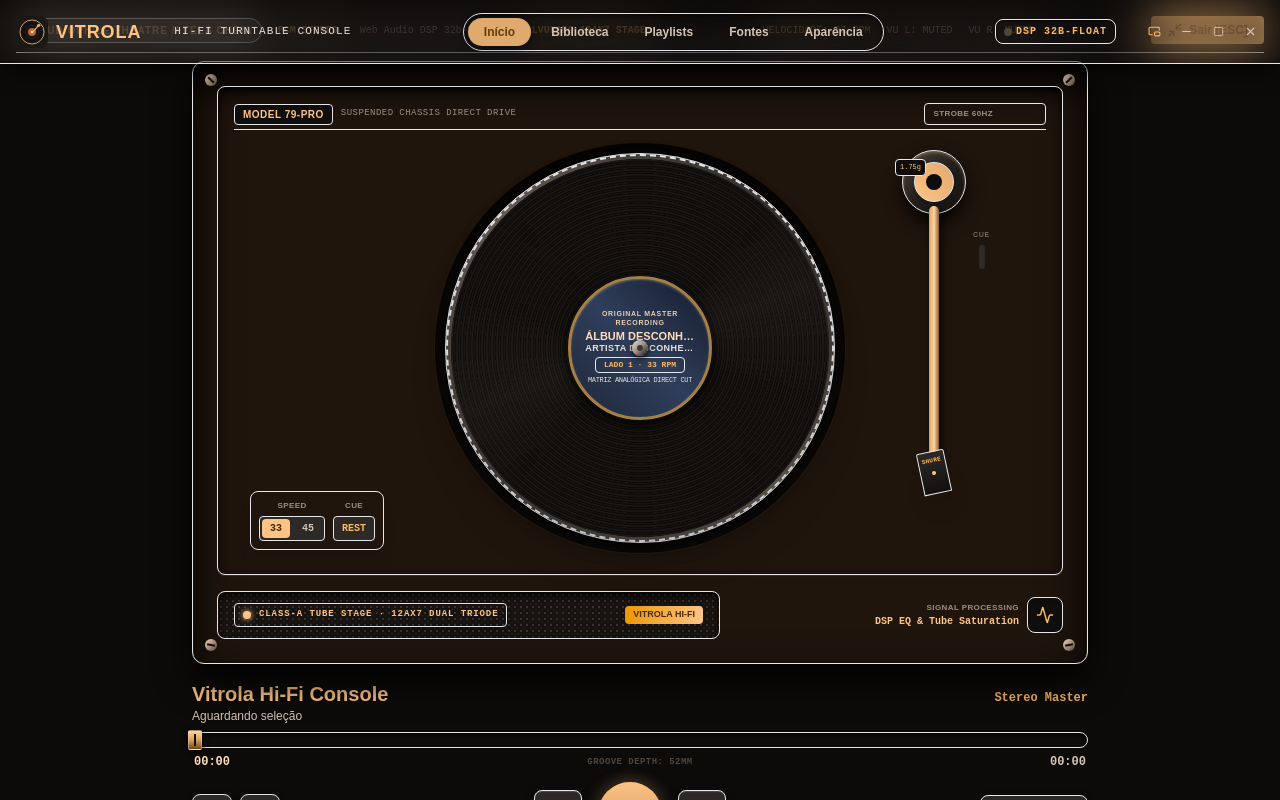
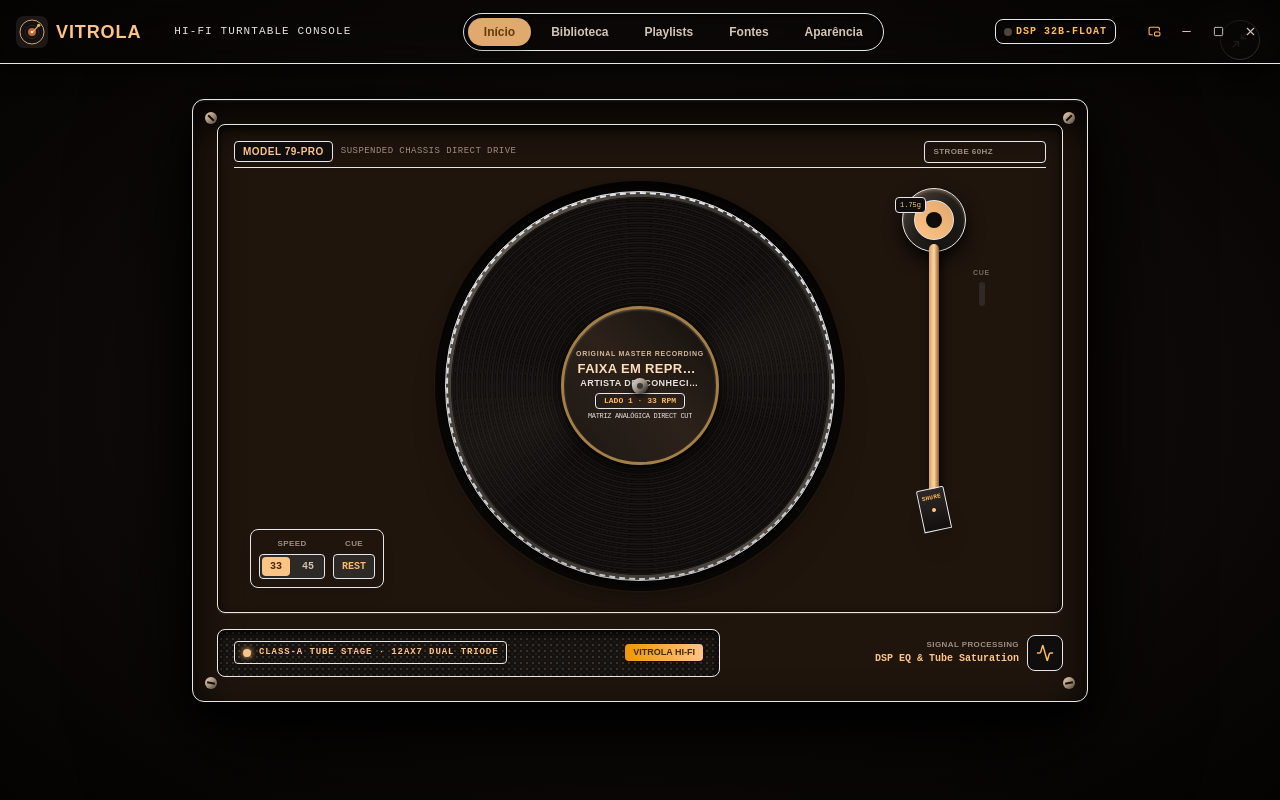
Before and after one commit to Contagiovaneines/vitrola-hifi, a React (Vite) app: page / in a window 1280 px wide. Both pictures are taken after a click on the button 1218 px from the left and 31 px from the top of the page. Shown: the top 800 px of the page. Built offline with nearby package versions, Linux system fonts and the light colour scheme.

Commit message:
feat(fullscreen): Show only turntable with spinning record and prominent song title in disc center

```diff
--- a/src/App.tsx
+++ b/src/App.tsx
@@ -182,6 +182,9 @@ export const App: React.FC = () => {
 
       if (e.key === 'Escape' && isFullscreen) {
         setIsFullscreen(false);
+      } else if (e.key.toLowerCase() === 'f' || e.key === 'F11') {
+        e.preventDefault();
+        setIsFullscreen((prev) => !prev);
       } else if (e.code === 'Space') {
         e.preventDefault();
         handlePlayToggle();
@@ -349,23 +352,15 @@ export const App: React.FC = () => {
 
   return (
     <div className="min-h-screen bg-surface text-on-surface flex flex-col font-body selection:bg-primary-container selection:text-on-primary-container">
-      {/* Fullscreen Mode (Audiophile Theatre OSD) */}
+      {/* Fullscreen Mode (Pure Vitrola Vinyl Immersion) */}
       {isFullscreen && (
         <FullscreenView
           playbackState={playbackState}
           speed={speed}
           onSpeedChange={setSpeed}
           currentTrack={currentTrack}
-          currentTimeSec={currentTimeSec}
-          durationSec={durationSec}
-          onSeek={handleSeek}
+          onExitFullscreen={() => setIsFullscreen(false)}
           onPlayToggle={handlePlayToggle}
-          onPrevTrack={handlePrevTrack}
-          onNextTrack={handleNextTrack}
-          onEject={handleEject}
-          onExitFullscreen={() => setIsFullscreen(false)}
-          vuLeftDb={vuLeftDb}
-          vuRightDb={vuRightDb}
         />
       )}
 
@@ -423,6 +418,7 @@ export const App: React.FC = () => {
               setSource={setSource}
               vuLeftDb={vuLeftDb}
               vuRightDb={vuRightDb}
+              onToggleFullscreen={() => setIsFullscreen(!isFullscreen)}
             />
           )}
 
--- a/src/components/player/VinylDisc.tsx
+++ b/src/components/player/VinylDisc.tsx
@@ -61,21 +61,30 @@ export const VinylDisc: React.FC<VinylDiscProps> = ({
 
               {/* Center Album Label */}
               <div
-                className="relative z-10 w-[38%] aspect-square rounded-full bg-gradient-to-tr from-[#1f2839] via-[#2f3e5b] to-[#151c2a] shadow-[0_4px_14px_rgba(0,0,0,0.9),inset_0_1px_2px_rgba(255,255,255,0.25)] flex flex-col items-center justify-center p-2 text-center border-[3px] border-[#a57f43]"
+                className="relative z-10 w-[42%] aspect-square rounded-full bg-gradient-to-tr from-[#1b1714] via-[#2d221a] to-[#120f0d] shadow-[0_4px_16px_rgba(0,0,0,0.95),inset_0_1px_2px_rgba(255,255,255,0.25)] flex flex-col items-center justify-center p-2.5 text-center border-[3px] border-[#a57f43]"
                 style={{
                   backgroundColor: currentTrack?.source === 'local' ? undefined : '#221d19'
                 }}
               >
                 {/* Archival Label Text */}
-                <span className="font-headline text-[7px] text-[#ffddbb] uppercase tracking-widest font-extrabold leading-tight opacity-90">
+                <span className="font-headline text-[7px] text-[#ffddbb]/80 uppercase tracking-widest font-extrabold leading-tight">
                   {currentTrack?.labelInfo?.recordLabel || 'ORIGINAL MASTER RECORDING'}
                 </span>
-                <span className="font-display text-[11px] text-primary-fixed font-bold leading-tight mt-0.5 drop-shadow-sm truncate max-w-[90%]">
-                  {currentTrack?.album || 'ÁLBUM DESCONHECIDO'}
+
+                {/* THE MUSIC / TRACK TITLE PROMINENTLY IN THE CENTER */}
+                <span className="font-display text-[12px] sm:text-[13px] text-primary-fixed font-black tracking-wide leading-tight drop-shadow-md truncate max-w-[94%] my-0.5">
+                  {currentTrack?.title || 'FAIXA EM REPRODUÇÃO'}
                 </span>
-                <span className="font-headline text-[9px] text-tertiary-fixed font-semibold tracking-wider uppercase -mt-0.5 truncate max-w-[90%]">
+
+                {/* ARTIST & ALBUM */}
+                <span className="font-headline text-[8px] sm:text-[9px] text-tertiary-fixed font-bold tracking-wider uppercase truncate max-w-[90%] -mt-0.5">
                   {currentTrack?.artist || 'ARTISTA DESCONHECIDO'}
                 </span>
+                {currentTrack?.album && (
+                  <span className="font-mono text-[7px] text-on-surface-variant/80 truncate max-w-[88%] italic">
+                    {currentTrack.album}
+                  </span>
+                )}
 
                 <div className="my-0.5 px-2 py-[1px] bg-surface-container-lowest/80 rounded font-mono text-[8px] text-secondary font-bold border border-outline-variant/30">
                   LADO 1 · {speed} RPM
--- a/src/views/FullscreenView.tsx
+++ b/src/views/FullscreenView.tsx
@@ -1,26 +1,15 @@
 import React from 'react';
 import { PlayerPlaybackState, Track } from '../types';
 import { Turntable } from '../components/player/Turntable';
-import { BallisticVUMeters } from '../components/player/BallisticVUMeters';
-import { AnalogScrubBar } from '../components/player/AnalogScrubBar';
-import { TransportControls } from '../components/player/TransportControls';
-import { Minimize2, Lightbulb, Thermometer, Zap } from 'lucide-react';
+import { Minimize2 } from 'lucide-react';
 
 interface FullscreenViewProps {
   playbackState: PlayerPlaybackState;
   speed: 33 | 45;
   onSpeedChange: (speed: 33 | 45) => void;
   currentTrack: Track | null;
-  currentTimeSec: number;
-  durationSec: number;
-  onSeek: (positionSec: number) => void;
-  onPlayToggle: () => void;
-  onPrevTrack: () => void;
-  onNextTrack: () => void;
-  onEject: () => void;
   onExitFullscreen: () => void;
-  vuLeftDb: number;
-  vuRightDb: number;
+  onPlayToggle?: () => void;
 }
 
 export const FullscreenView: React.FC<FullscreenViewProps> = ({
@@ -28,121 +17,32 @@ export const FullscreenView: React.FC<FullscreenViewProps> = ({
   speed,
   onSpeedChange,
   currentTrack,
-  currentTimeSec,
-  durationSec,
-  onSeek,
+  onExitFullscreen,
   onPlayToggle,
-  onPrevTrack,
-  onNextTrack,
-  onEject,
-  onExitFullscreen,
-  vuLeftDb,
-  vuRightDb,
 }) => {
   return (
-    <div className="fixed inset-0 z-50 bg-[#0d0b0a] text-on-surface flex flex-col justify-between p-space-md select-none overflow-hidden">
-      {/* Top HUD Bar: Audiophile OSD */}
-      <div className="w-full flex items-center justify-between pb-space-sm border-b border-outline-variant/20 z-10">
-        <div className="flex items-center gap-space-md">
-          <div className="flex items-center gap-1.5 px-space-sm py-1 bg-surface-container-high rounded-full shadow-inner border border-outline-variant/30">
-            <span className="w-2 h-2 rounded-full bg-secondary shadow-[0_0_8px_#ffb95f]"></span>
-            <span className="font-headline text-[10px] text-primary font-bold tracking-widest uppercase">
-              AUDIOPHILE THEATRE // TELA CHEIA
-            </span>
-          </div>
-
-          <div className="hidden lg:flex items-center gap-2 font-mono text-[10px] text-on-surface-variant">
-            <span className="text-primary font-bold">
-              {currentTrack?.format?.codec || 'PCM STEREO'}
-            </span>
-            <span>•</span>
-            <span>
-              {currentTrack?.format?.sampleRate
-                ? `${currentTrack.format.sampleRate / 1000}kHz / ${currentTrack.format.bitDepth || 16}-bit`
-                : 'Web Audio DSP 32b-Float'}
-            </span>
-            <span>•</span>
-            <span className="text-secondary font-bold">VALVULADO 12AX7 STAGE</span>
-          </div>
-        </div>
-
-        {/* Live Playback Metrics */}
-        <div className="hidden md:flex items-center gap-space-md font-mono text-[10px] text-on-surface-variant">
-          <div className="flex items-center gap-1 text-secondary">
-            <span>VELOCIDADE: {speed} RPM</span>
-          </div>
-          <div className="flex items-center gap-1 text-primary">
-            <span>VU L: {vuLeftDb > -40 ? `${vuLeftDb.toFixed(0)} dB` : 'MUTED'}</span>
-          </div>
-          <div className="flex items-center gap-1 text-primary">
-            <span>VU R: {vuRightDb > -40 ? `${vuRightDb.toFixed(0)} dB` : 'MUTED'}</span>
-          </div>
-        </div>
-
-        {/* Exit Fullscreen Button */}
-        <div className="flex items-center gap-space-sm">
+    <div className="fixed inset-0 z-50 bg-[#070504] bg-[radial-gradient(ellipse_at_center,_rgba(254,196,134,0.07)_0%,_rgba(12,9,8,0.95)_65%,_#040302_100%)] text-on-surface flex items-center justify-center p-4 sm:p-8 lg:p-12 select-none overflow-hidden">
+      {/* Botão flutuante minimalista para sair da tela cheia */}
       <button
         onClick={onExitFullscreen}
-            className="flex items-center gap-1.5 px-space-md py-1.5 rounded bg-primary-container text-on-primary-container font-headline text-xs font-bold shadow-md hover:bg-primary transition-all"
-            title="Sair do modo Tela Cheia (ESC)"
+        className="absolute top-5 right-5 z-50 p-2.5 rounded-full bg-surface-container-lowest/60 hover:bg-surface-container-lowest text-on-surface-variant hover:text-primary backdrop-blur-md border border-outline-variant/20 transition-all opacity-40 hover:opacity-100 flex items-center gap-1.5 shadow-xl group cursor-pointer"
+        title="Sair do modo Tela Cheia [ESC ou F]"
+        aria-label="Sair de tela cheia"
       >
-            <Minimize2 size={16} />
-            <span>Sair [ESC]</span>
+        <Minimize2 size={18} />
+        <span className="font-headline text-[10px] font-bold pr-1 hidden group-hover:inline">
+          Sair [ESC]
+        </span>
       </button>
-        </div>
-      </div>
 
-      {/* Center Stage: The Turntable Chassis */}
-      <div className="flex-1 flex flex-col items-center justify-center max-w-4xl mx-auto w-full my-space-sm">
-        <div className="w-full scale-95 lg:scale-100 transition-transform">
+      {/* Somente a Vitrola com o Disco Tocando em Destaque Absoluto */}
+      <div className="w-full max-w-2xl lg:max-w-3xl xl:max-w-4xl flex flex-col items-center justify-center drop-shadow-[0_25px_50px_rgba(0,0,0,0.95)]">
         <Turntable
           playbackState={playbackState}
           speed={speed}
           onSpeedChange={onSpeedChange}
           currentTrack={currentTrack}
-          />
-        </div>
-
-        {/* Scrubber & Title Bar in Fullscreen */}
-        <div className="w-full mt-space-md flex flex-col gap-2">
-          <div className="flex items-baseline justify-between">
-            <div className="flex flex-col">
-              <h2 className="font-display text-xl text-primary font-bold truncate">
-                {currentTrack?.title || 'Vitrola Hi-Fi Console'}
-              </h2>
-              <p className="font-headline text-xs text-on-surface-variant">
-                {currentTrack ? `${currentTrack.artist} — ${currentTrack.album}` : 'Aguardando seleção'}
-              </p>
-            </div>
-            <span className="font-mono text-xs text-secondary font-bold">
-              {currentTrack?.format ? `${currentTrack.format.codec} Hi-Res` : 'Stereo Master'}
-            </span>
-          </div>
-
-          <AnalogScrubBar
-            currentTimeSec={currentTimeSec}
-            durationSec={durationSec}
-            onSeek={onSeek}
-            disabled={playbackState === 'empty'}
-          />
-
-          <TransportControls
-            playbackState={playbackState}
-            onPlayToggle={onPlayToggle}
-            onPrevTrack={onPrevTrack}
-            onNextTrack={onNextTrack}
-            onEject={onEject}
-            disabled={playbackState === 'empty'}
-          />
-        </div>
-      </div>
-
-      {/* Bottom Meter Strip */}
-      <div className="w-full max-w-2xl mx-auto">
-        <BallisticVUMeters
-          leftDb={vuLeftDb}
-          rightDb={vuRightDb}
-          isLive={playbackState === 'playing'}
+          onCueToggle={onPlayToggle}
         />
       </div>
     </div>
--- a/src/views/PlayerView.tsx
+++ b/src/views/PlayerView.tsx
@@ -9,6 +9,7 @@ import { PreampKnobs } from '../components/player/PreampKnobs';
 import { SourceSelector } from '../components/player/SourceSelector';
 import { NextTracks } from '../components/player/NextTracks';
 import { YouTubePlayerMonitor } from '../components/player/YouTubePlayerMonitor';
+import { Maximize2 } from 'lucide-react';
 
 interface PlayerViewProps {
   playbackState: PlayerPlaybackState;
@@ -25,6 +26,7 @@ interface PlayerViewProps {
   onEject: () => void;
   queue: Track[];
   onSelectTrack: (track: Track) => void;
+  onToggleFullscreen?: () => void;
   // EQ & Knobs
   bassDb: number;
   setBassDb: (v: number) => void;
@@ -56,6 +58,7 @@ export const PlayerView: React.FC<PlayerViewProps> = ({
   onEject,
   queue,
   onSelectTrack,
+  onToggleFullscreen,
   bassDb,
   setBassDb,
   trebleDb,
@@ -94,10 +97,23 @@ export const PlayerView: React.FC<PlayerViewProps> = ({
           </div>
         </div>
 
-        {/* Live Playback State Badge */}
-        <div className="flex items-center gap-2 px-3 py-1 rounded-lg bg-surface-container-lowest font-headline text-[10px] uppercase tracking-wider font-bold border border-outline-variant/30 text-on-surface-variant">
-          <span>STATUS:</span>
-          <span className="text-secondary font-mono">{playbackState === 'playing' ? 'TOCANDO' : playbackState === 'paused' ? 'PAUSADO' : 'SEM DISCO'}</span>
+        {/* Live Playback State Badge & Tela Cheia Button */}
+        <div className="flex items-center gap-2">
+          <div className="flex items-center gap-2 px-3 py-1 rounded-lg bg-surface-container-lowest font-headline text-[10px] uppercase tracking-wider font-bold border border-outline-variant/30 text-on-surface-variant">
+            <span>STATUS:</span>
+            <span className="text-secondary font-mono">{playbackState === 'playing' ? 'TOCANDO' : playbackState === 'paused' ? 'PAUSADO' : 'SEM DISCO'}</span>
+          </div>
+
+          {onToggleFullscreen && (
+            <button
+              onClick={onToggleFullscreen}
+              className="flex items-center gap-1.5 px-3 py-1 rounded-lg bg-primary-container text-on-primary-container hover:bg-primary font-headline text-[10px] uppercase tracking-wider font-bold shadow-sm transition-all"
+              title="Entrar em Tela Cheia [F ou F11]"
+            >
+              <Maximize2 size={12} />
+              <span>Tela Cheia</span>
+            </button>
+          )}
         </div>
       </div>
 
```
Lines whose indentation alone changed are shown as unchanged.
